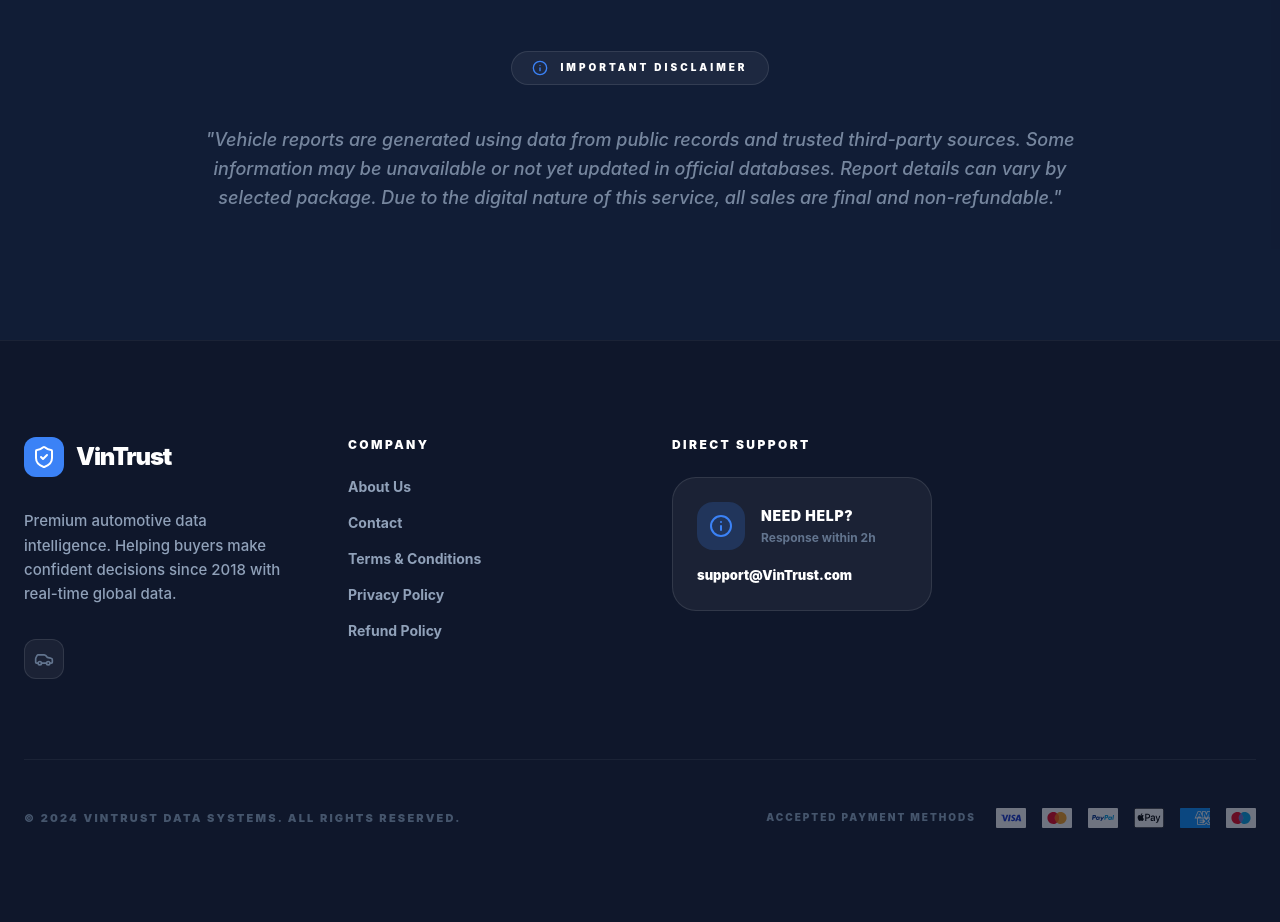
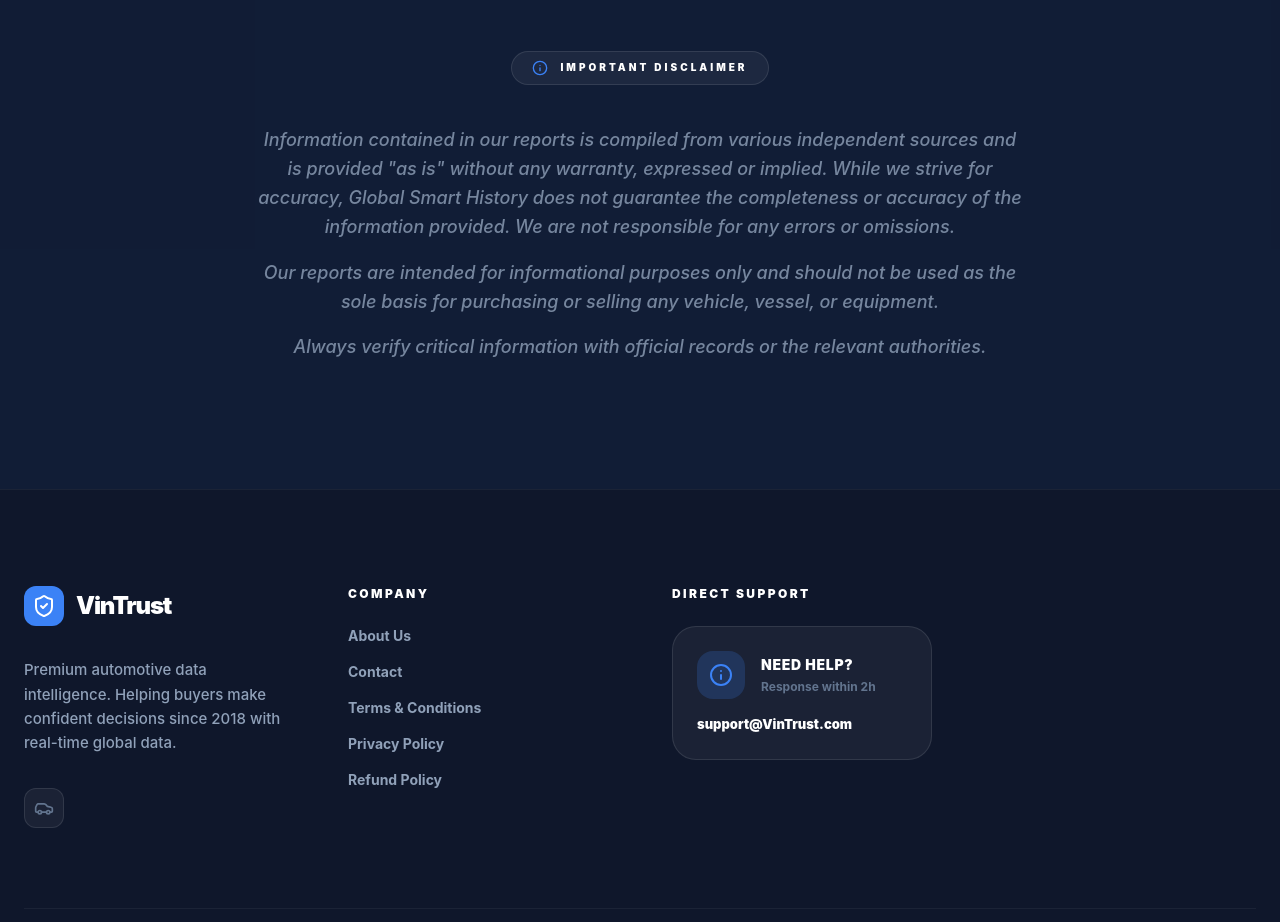
Before and after one commit to meetmuhammadrizwan-stack/TrustVIN, a React (Vite) app: page / in a window 1280 px wide. Shown: the part 5340-6262 px from the top of the page. Built offline with nearby package versions, Linux system fonts and the light colour scheme.

Commit message:
update the Disclaimer Section

```diff
--- a/src/App.tsx
+++ b/src/App.tsx
@@ -809,9 +809,17 @@ export default function App() {
                   <div className="inline-flex items-center gap-3 px-5 py-2 bg-white/5 rounded-full text-[10px] font-black uppercase tracking-[0.3em] border border-white/10">
                     <Info className="w-4 h-4 text-brand-accent" /> Important Disclaimer
                   </div>
-                  <p className="text-slate-400 text-base md:text-lg leading-relaxed font-medium opacity-80 italic">
-                    "Vehicle reports are generated using data from public records and trusted third-party sources. Some information may be unavailable or not yet updated in official databases. Report details can vary by selected package. Due to the digital nature of this service, all sales are final and non-refundable."
-                  </p>
+                  <div className="text-slate-400 text-base md:text-lg leading-relaxed font-medium opacity-80 italic space-y-4 max-w-3xl mx-auto">
+                    <p>
+                      Information contained in our reports is compiled from various independent sources and is provided "as is" without any warranty, expressed or implied. While we strive for accuracy, Global Smart History does not guarantee the completeness or accuracy of the information provided. We are not responsible for any errors or omissions.
+                    </p>
+                    <p>
+                      Our reports are intended for informational purposes only and should not be used as the sole basis for purchasing or selling any vehicle, vessel, or equipment.
+                    </p>
+                    <p>
+                      Always verify critical information with official records or the relevant authorities.
+                    </p>
+                  </div>
                 </div>
               </section>
             </main>
```
